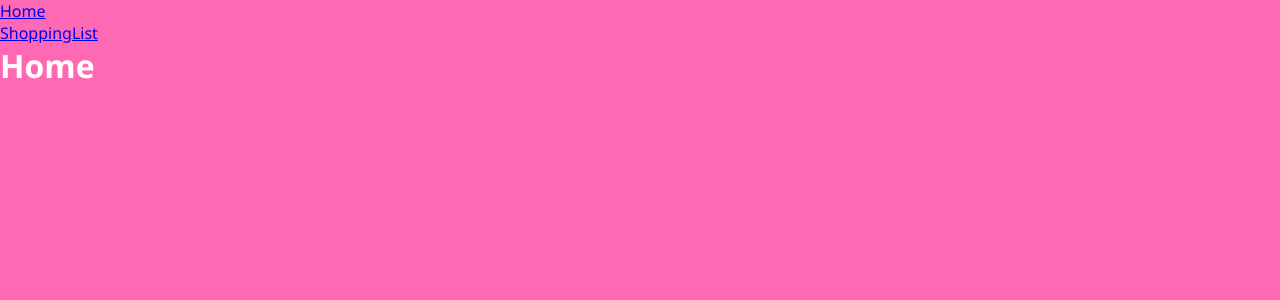
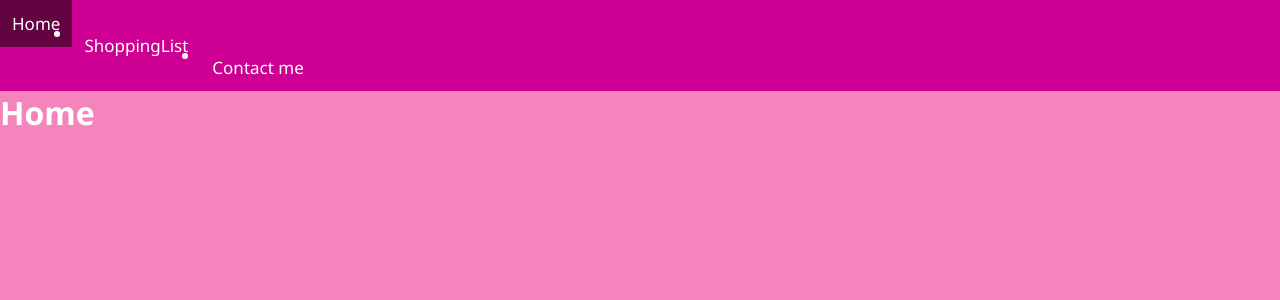
Before and after one commit to ksddk/presenting, a React (Create React App) app: page / in a window 1280 px wide. Shown: the top 300 px of the page. Built offline with nearby package versions, Linux system fonts and the light colour scheme.

Commit message:
added navbar and contact page

```diff
--- /dev/null
+++ b/src/Pages/Contact.js
@@ -0,0 +1,7 @@
+const Contact = () => {
+  return (
+    <h1>Contact</h1>
+  )
+};
+
+export default Contact;
--- a/src/Pages/Home.js
+++ b/src/Pages/Home.js
@@ -1,5 +1,7 @@
 const Home = () => {
-  return <h1>Home</h1>;
+  return (
+    <h1>Home</h1>
+  )
 };
 
 export default Home;
--- a/src/Pages/Layout.js
+++ b/src/Pages/Layout.js
@@ -3,16 +3,19 @@ import { Outlet, Link } from "react-router-dom";
 const Layout = () => {
   return (
     <>
-      <nav>
+      <div class="navbar">
         <ul>
           <li>
-            <Link to="/">Home</Link>
+            <Link to="/" class="active">Home</Link>
           </li>
           <li>
             <Link to="/list">ShoppingList</Link>
           </li>
+          <li>
+            <Link to="/contact">Contact me</Link>
+          </li>
         </ul>
-      </nav>
+      </div>
       <Outlet />
     </>
   )
--- a/src/index.css
+++ b/src/index.css
@@ -8,5 +8,32 @@ body {
     'Ubuntu', 'Cantarell', 'Fira Sans', 'Droid Sans', 'Helvetica Neue',
     sans-serif;
   color: white;
-  background-color: hotpink;
+  background-color: rgb(245, 132, 189);
 }
+
+/* Style the navigation bar */
+.navbar {
+  width: 100%;
+  background-color: rgb(205, 0, 147);
+  overflow: auto;
+}
+
+/* Navbar links */
+.navbar a {
+  float: left;
+  text-align: center;
+  padding: 12px;
+  color: white;
+  text-decoration: none;
+  font-size: 17px;
+}
+
+/* Navbar links on mouse-over */
+.navbar a:hover {
+  background-color: #62043f;
+}
+
+/* Current/active navbar link */
+.active {
+  background-color: #f5bbee;
+}
--- a/src/index.js
+++ b/src/index.js
@@ -2,6 +2,7 @@ import ReactDOM from "react-dom/client";
 import { BrowserRouter, Routes, Route } from "react-router-dom";
 import Layout from "./Pages/Layout";
 import Home from "./Pages/Home";
+import Contact from "./Pages/Contact";
 import ShoppingListing from "./Pages/ShoppingList";
 import NoPage from "./Pages/NoPage";
 import './index.css';
@@ -13,7 +14,8 @@ export default function App() {
       <Routes>
         <Route path="/" element={<Layout />}>
           <Route index element={<Home />} />
-          <Route path="list" element={<ShoppingListing/>} />
+          <Route path="list" element={<ShoppingListing />} />
+          <Route path="contact" element={<Contact />} />
           <Route path="*" element={<NoPage />} />
         </Route>
       </Routes>
```
